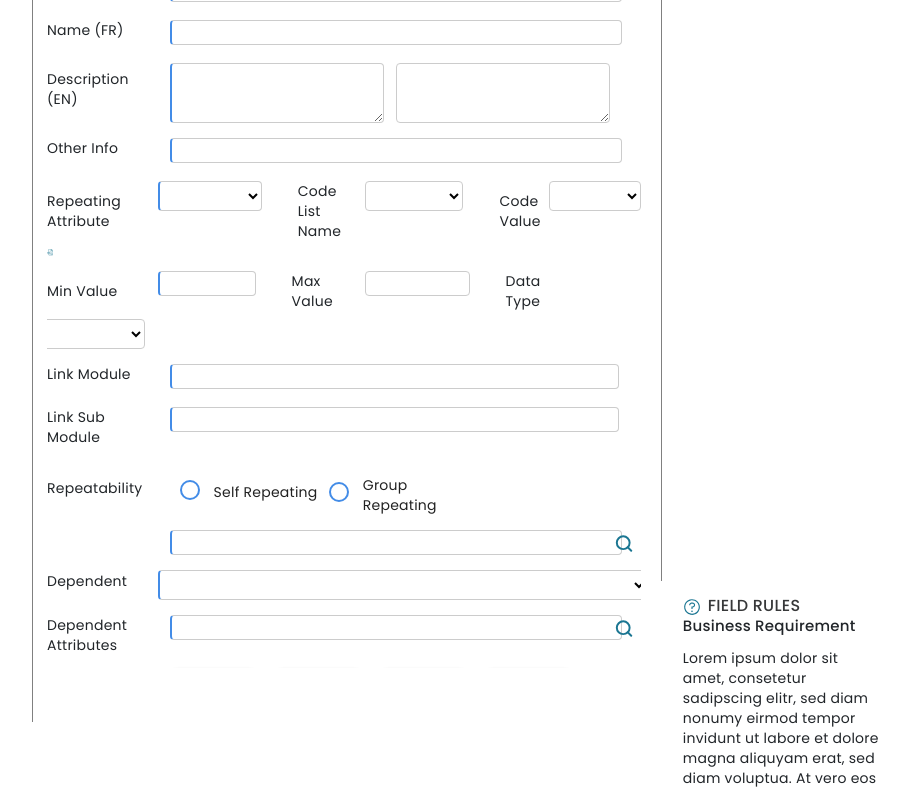
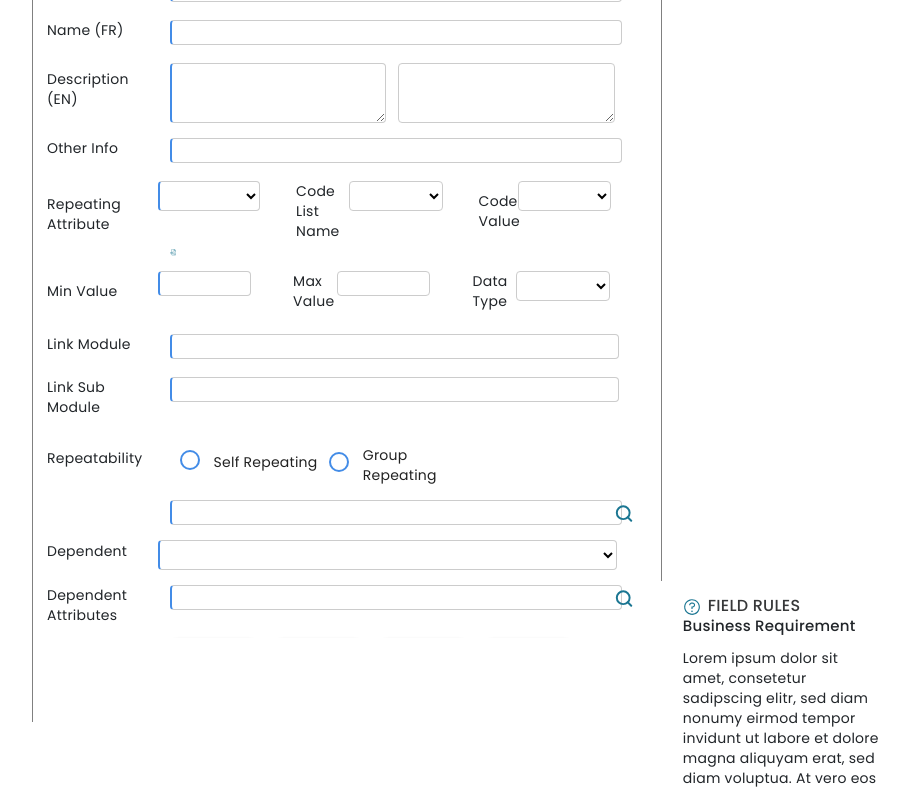
Before and after one commit to AjoshZS/ALM-Frontend-2, an Angular app: page / in a window 1280 px wide. Shown: the part 398-1188 px from the top of the page, without its empty margins (264-1173 px from the left). Built offline with nearby package versions, Linux system fonts and the light colour scheme; a small style sheet from the web is missing.

Commit message:
alignment changes

```diff
--- a/angular.json
+++ b/angular.json
@@ -39,7 +39,8 @@
             "styles": [
               "@angular/material/prebuilt-themes/indigo-pink.css",
               "src/styles.scss",
-              "src/assets/css/commonCss.css"
+              "src/assets/css/commonCss.css",
+              "node_modules/ngx-toastr/toastr.css"
             ],
             "scripts": [],
             "server": "src/main.server.ts",
@@ -112,7 +113,8 @@
             "styles": [
               "@angular/material/prebuilt-themes/indigo-pink.css",
               "src/styles.scss",
-              "src/assets/css/commonCss.css"
+              "src/assets/css/commonCss.css",
+              "node_modules/ngx-toastr/toastr.css"
             ],
             "scripts": []
           }
--- a/src/app/modules/attribute/components/new_attribute/core-details/core-details.component.html
+++ b/src/app/modules/attribute/components/new_attribute/core-details/core-details.component.html
@@ -60,14 +60,15 @@
             <div class="label form-label">
                 <label for="repeating_attribute">Repeating Attribute</label>
             </div>
+            <div class="row f-rep-att d-flex">
                 <select class="sel-small-field rep-att-field" formControlName="repeating_attribute" id="repeating_attribute">
                     <option selected value="false">No</option>
                     <option value="true">Yes</option>
                 </select>
 
-            <div class="form-input-gap" style="width: 2%;"></div>
+                <div class="form-input-gap" style="width: 4%;"></div>
 
-            <div class="label form-label" style="width: 13%;">
+                <div class="label form-label" style="width: 14%;">
                     <label for="code_list_name">Code List Name</label>
                 </div>
                 <select class="sel-small-field code-li-name" formControlName="code_list_name" id="code_list_name">
@@ -77,9 +78,9 @@
                     <option value="option3">Option 3</option>
                 </select>
 
-            <div class="form-input-gap" style="width: 2%;"></div>
+                <div class="form-input-gap" style="width: 4%;"></div>
 
-            <div class="label form-label" style="width: 10%;">
+                <div class="label form-label" style="width: 11%;">
                     <label for="code_value">Code Value</label>
                 </div>
                 <select class="sel-small-field code-val" formControlName="code_value" id="code_value">
@@ -91,34 +92,32 @@
                 <img class="help-image" style="width: 30px;" src="assets/icons/Group 536.svg">
             </div>
 
+        </div>
+
         <div class="row form-single-row d-flex">
             <div class="label form-label">
                 <label for="min_value">Min Value</label>
             </div>
+            <div class="row f-rep-att d-flex">
                 <input type="number" class="sel-small-field f-min-val" formControlName="min_value" id="min_value">
 
-            <div class="form-input-gap" style="width: 2%;"></div>
+                <div class="form-input-gap" style="width: 6.5%;"></div>
 
-            <div class="label form-label" style="width: 14%;">
+                <div class="label form-label" style="width: 12%;">
                     <label for="max_value">Max Value</label>
                 </div>
-            <!-- <select formControlName="max_value" id="name_EN" style="width: 15%; height: 30px;">
-                <option value="" selected disabled hidden>56</option>
-                <option value="option1">Option 1</option>
-                <option value="option2">Option 2</option>
-                <option value="option3">Option 3</option>
-            </select> -->
                 <input type="number" class="sel-small-field f-max-val" formControlName="max_value" id="max_value">
 
-            <div class="form-input-gap" style="width: 2%;"></div>
+                <div class="form-input-gap" style="width: 6.5%;"></div>
 
-            <div class="label form-label" style="width: 9%;">
+                <div class="label form-label" style="width: 12%;">
                     <label for="data_type">Data Type</label>
                 </div>
                 <select class="sel-small-field f-d-type" formControlName="data_type" id="data_type">
                     <option value="Number" selected>Number</option>
                     <option value="String">String</option>
                 </select>
+            </div>
 
         </div>
 
@@ -180,10 +179,13 @@
             <div class="label form-label">
                 <label for="is_dependent_attribute">Dependent</label>
             </div>
-            <select formControlName="is_dependent_attribute" class="input-field f-li-mod" id="is_dependent_attribute">
-                <option value="true" selected hidden>Yes</option>
+            <div class="row f-is-dep d-flex">
+                <select formControlName="is_dependent_attribute" class="input-field f-li-mod" style="width: 98.5%;" id="is_dependent_attribute">
+                    <option value="true" selected>Yes</option>
                     <option value="false">No</option>
                 </select>
+            </div>
+
         </div>
 
         <div class="row form-single-row d-flex">
--- a/src/app/modules/attribute/components/new_attribute/core-details/core-details.component.scss
+++ b/src/app/modules/attribute/components/new_attribute/core-details/core-details.component.scss
@@ -49,26 +49,26 @@
 .form-single-row{
   padding: 10px 5px 5px 0px;
 }
-#name_EN{
-  padding-left: 10px;
-  width: 97%;
-  height: 25px;
-  border: 1px solid #ccc;
-  border-radius: 4px;
-  font-family: 'Poppins';
-  background: white;
-  border-left-width: 2px solid #438ce7;
-  outline: none;
-}
-#description{
-  padding-left: 10px;
-  width: 46%;
-  height: 60px;
-  border: 1px solid #ccc;
-  border-radius: 4px;
-  font-family: 'Poppins';
-  outline: none;
-}
+// #name_EN{
+//   padding-left: 10px;
+//   width: 97%;
+//   height: 25px;
+//   border: 1px solid #ccc;
+//   border-radius: 4px;
+//   font-family: 'Poppins';
+//   background: white;
+//   border-left-width: 2px solid #438ce7;
+//   outline: none;
+// }
+// #description{
+//   padding-left: 10px;
+//   width: 46%;
+//   height: 60px;
+//   border: 1px solid #ccc;
+//   border-radius: 4px;
+//   font-family: 'Poppins';
+//   outline: none;
+// }
 .input-field{
     padding-left: 10px;
     width: 97%;
@@ -95,24 +95,24 @@
 .rep-att-field{
   border-left-width: 2px;
   border-left-color: #438ce7;
-  width: 17%;
+  width: 22%;
 }
 .code-li-name{
-  width: 16%;
+  width: 20%;
 }
 .code-val{
-  width: 15%; margin-right: 4px;
+  width: 20%; margin-right: 4px;
 }
 .f-min-val{
   border-left-width: 2px;
   border-left-color: #438ce7;
-  width: 16%; height: 25px; border-left-width: 2px;
+  width: 20%; height: 25px; border-left-width: 2px;
 }
 .f-max-val{
-  width: 17%; height: 25px;
+  width: 20%; height: 25px;
 }
 .f-d-type{
-  width: 18%; height: 30px;
+  width: 20%; height: 30px;
 }
 .f-li-mod{
   width: 80%; height: 30px; border-left-width: 2px;border-left-color: #438ce7
@@ -120,9 +120,12 @@
 .f-search-data{
   width: 97%;
 }
+.f-is-dep{
+  width:80%;
+}
 .description{
     padding-left: 10px;
-    width: 46%;
+    width: 46.5%;
     height: 60px;
     border: 1px solid #ccc;
     border-radius: 4px;
@@ -137,6 +140,9 @@
 }
 .desc-f-row{
   width: 100%;
+}
+.f-rep-att{
+  width: 80%;
 }
 // .mat-radio-button.mat-accent.mat-radio-checked .mat-radio-outer-circle{
 //     border-color:
@@ -295,3 +301,8 @@
   .form-input-gap-desc{
     width: 2%;
   }
+  // @media screen and (min-width: 1800px) {
+  //   .f-is-dep {
+  //     width: 98.5%;
+  //   }
+  // }
```
Lines whose indentation alone changed are shown as unchanged.
